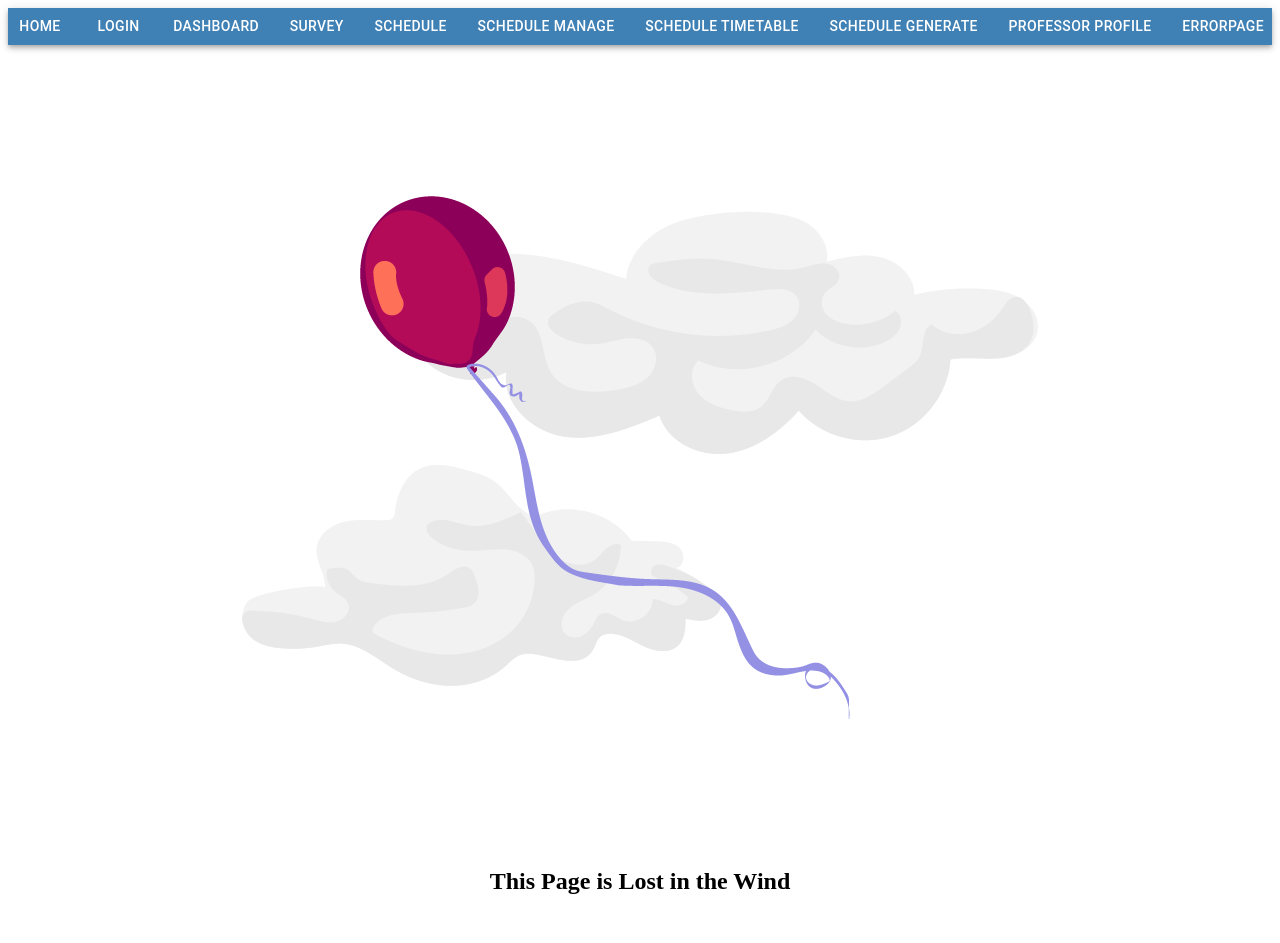
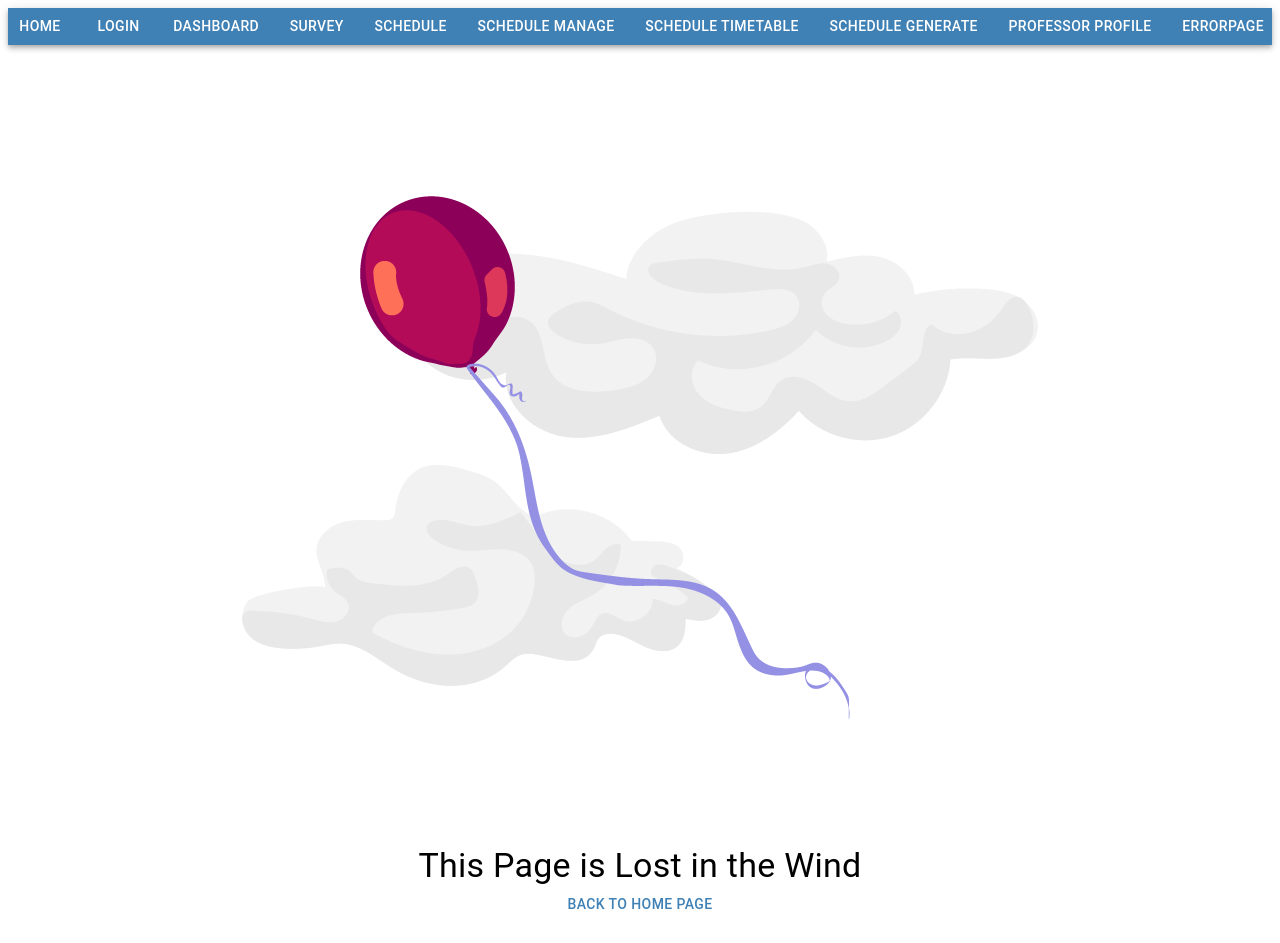
Before and after one commit to SENG499-Company-4/Frontend, a React (Create React App) app in the folder app/: page /ErrorPage in a window 1280 px wide. Shown: the top 943 px of the page. Built offline with nearby package versions, Linux system fonts and the light colour scheme; the HTML template or start-up script is replaced by a standard one.

Commit message:
rewrite errorpage

```diff
--- a/app/src/components/pages/ErrorPage.tsx
+++ b/app/src/components/pages/ErrorPage.tsx
@@ -1,17 +1,23 @@
 import React from 'react';
 import ErrorImage from 'images/404.png';
 import Button from '@mui/material/Button';
+import Box from '@mui/material/Box';
+import Typography from '@mui/material/Typography';
+import { Container } from '@mui/system';
+
 
 function ErrorPage() {
   return (
-    <div className="Wraper" style={{ textAlign: 'center' }}>
-      <img src={ErrorImage} alt="404" />
-      <h2>This Page is Lost in the Wind</h2>
-      <br />
-      <Button variant="text" href="/">
-        Back to Home Page
-      </Button>
-    </div>
+    <Container>
+      <Box display="flex" justifyContent="center" alignItems="center">
+        <img src={ErrorImage} alt="404" />
+      </Box>
+      <Typography variant="h4" align='center'> This Page is Lost in the Wind </Typography>
+      <Box display="flex" justifyContent="center">
+        <Button variant="text" href="/"> Back to Home Page</Button>
+      </Box>
+    </Container>
+
   );
 }
 
```
